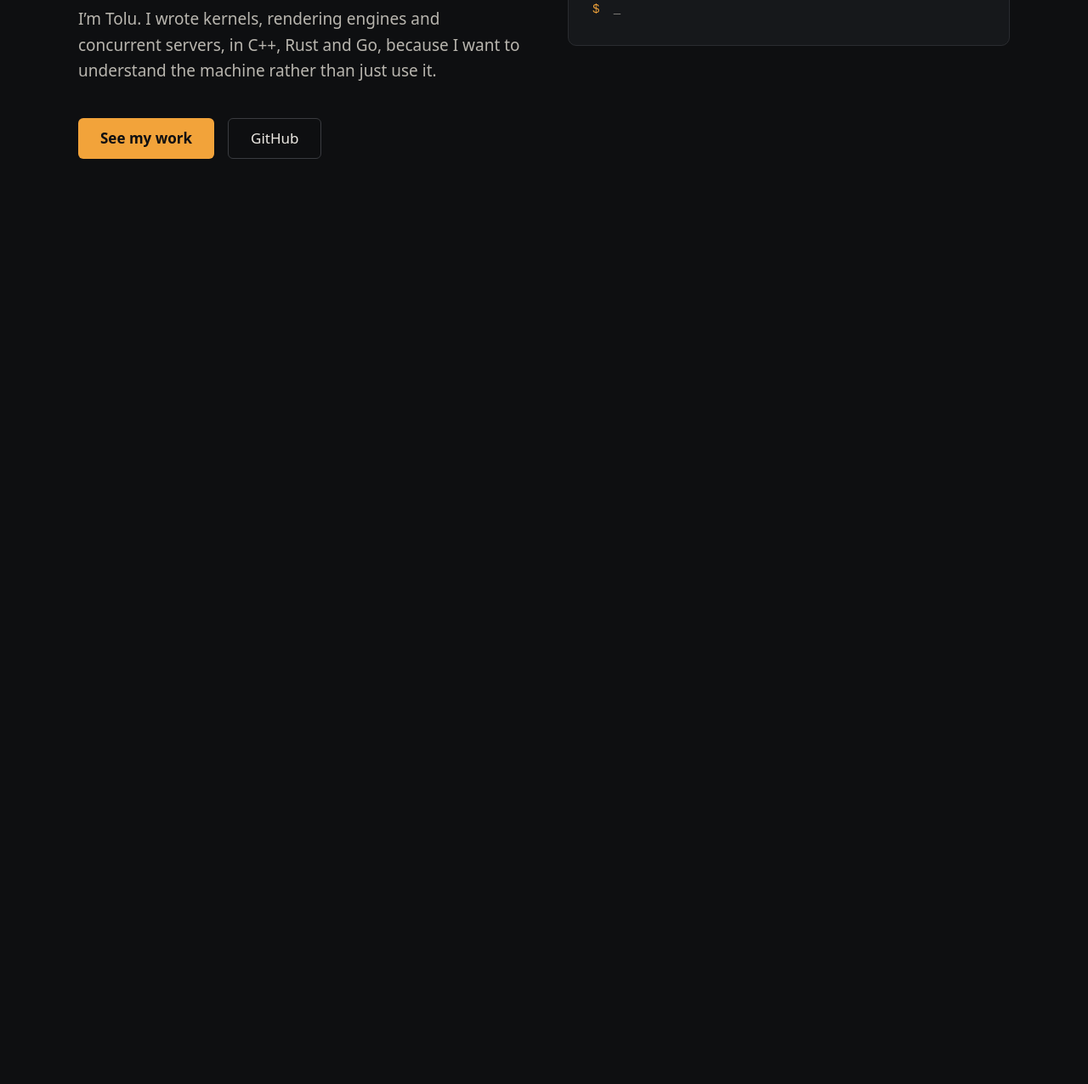
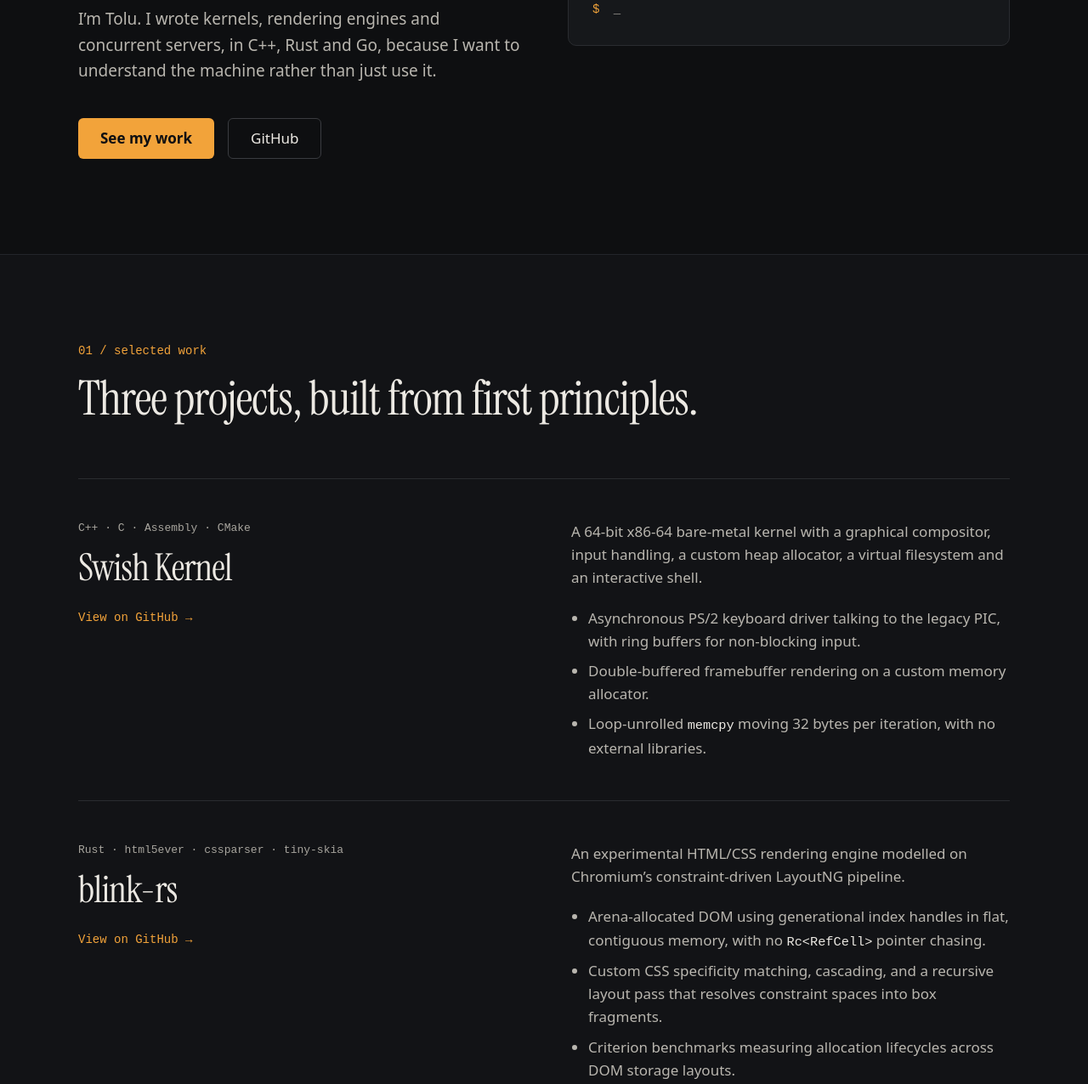
Before and after one commit to Powerisinschool/powerisinschool.github.io, an Astro site: page / in a window 1280 px wide. Shown: the part 592-1868 px from the top of the page at 85% size. Before the commit the page ends 891 px from the top, so only its background shows below. Built offline with nearby package versions, Linux system fonts and the light colour scheme; Astro itself is replaced by a stand-in of ours.

Commit message:
Add project showcase section with dynamic project rows and headings

```diff
--- /dev/null
+++ b/src/components/ProjectRow.astro
@@ -0,0 +1,89 @@
+---
+interface Props {
+  title: string;
+  stack: string;
+  href?: string;
+  summary: string;
+  bullets: string[];
+}
+
+const { title, stack, href, summary, bullets } = Astro.props;
+---
+
+<article class="project-row">
+  <div class="meta">
+    <p class="stack">{stack}</p>
+    <h3>{title}</h3>
+    {
+      href && (
+        <a href={href} class="link">
+          View on GitHub &rarr;
+        </a>
+      )
+    }
+  </div>
+  <div class="details">
+    <p class="summary">{summary}</p>
+    <ul class="bullets">
+      {bullets.map((bullet) => <li set:html={bullet} />)}
+    </ul>
+  </div>
+</article>
+
+<style>
+  .project-row {
+    display: grid;
+    grid-template-columns: repeat(auto-fit, minmax(300px, 1fr));
+    gap: 32px 64px;
+    padding: 48px 0;
+    border-top: 1px solid var(--line-strong);
+  }
+
+  /* The last project row requires a bottom border */
+  .project-row:last-of-type {
+    border-bottom: 1px solid var(--line-strong);
+  }
+
+  .stack {
+    margin: 0 0 12px;
+    font-family: var(--font-mono);
+    font-size: 13px;
+    color: var(--text-muted);
+  }
+
+  h3 {
+    margin: 0 0 20px;
+    transition: color 150ms ease;
+  }
+
+  .link {
+    font-family: var(--font-mono);
+    font-size: 14px;
+    color: var(--accent);
+    text-decoration: none;
+  }
+
+  .summary {
+    margin: 0 0 20px;
+    color: var(--text-body);
+  }
+
+  .bullets {
+    margin: 0;
+    padding-left: 20px;
+    color: var(--text-body);
+  }
+
+  .bullets li {
+    margin-bottom: 8px;
+  }
+
+  .bullets li:last-child {
+    margin-bottom: 0;
+  }
+
+  /* Optional hover enhancement from the design spec */
+  .project-row:hover h3 {
+    color: var(--accent);
+  }
+</style>
--- /dev/null
+++ b/src/components/SectionHeading.astro
@@ -0,0 +1,37 @@
+---
+interface Props {
+  eyebrow: string;
+  heading: string;
+}
+
+const { eyebrow, heading } = Astro.props;
+---
+
+<div class="heading-block">
+  <p class="eyebrow">{eyebrow}</p>
+  <h2 set:html={heading} />
+</div>
+
+<style>
+  .heading-block {
+    margin-bottom: 64px;
+  }
+
+  .eyebrow {
+    margin: 0 0 16px;
+    font-family: var(--font-mono);
+    font-size: 14px;
+    color: var(--accent);
+  }
+
+  h2 {
+    margin: 0;
+    max-width: 760px;
+  }
+
+  @media (max-width: 600px) {
+    .heading-block {
+      margin-bottom: 40px;
+    }
+  }
+</style>
--- /dev/null
+++ b/src/data/projects.ts
@@ -0,0 +1,37 @@
+export const projects = [
+  {
+    title: "Swish Kernel",
+    stack: "C++ · C · Assembly · CMake",
+    href: "https://github.com/Powerisinschool/swish_kernel",
+    summary:
+      "A 64-bit x86-64 bare-metal kernel with a graphical compositor, input handling, a custom heap allocator, a virtual filesystem and an interactive shell.",
+    bullets: [
+      "Asynchronous PS/2 keyboard driver talking to the legacy PIC, with ring buffers for non-blocking input.",
+      "Double-buffered framebuffer rendering on a custom memory allocator.",
+      "Loop-unrolled <code>memcpy</code> moving 32 bytes per iteration, with no external libraries.",
+    ],
+  },
+  {
+    title: "blink-rs",
+    stack: "Rust · html5ever · cssparser · tiny-skia",
+    href: "https://github.com/Powerisinschool/blink-rs",
+    summary:
+      "An experimental HTML/CSS rendering engine modelled on Chromium’s constraint-driven LayoutNG pipeline.",
+    bullets: [
+      "Arena-allocated DOM using generational index handles in flat, contiguous memory, with no <code>Rc&lt;RefCell&gt;</code> pointer chasing.",
+      "Custom CSS specificity matching, cascading, and a recursive layout pass that resolves constraint spaces into box fragments.",
+      "Criterion benchmarks measuring allocation lifecycles across DOM storage layouts.",
+    ],
+  },
+  {
+    title: "WebRTC SFU Server",
+    stack: "Go · Pion · WebRTC",
+    href: undefined,
+    summary:
+      "A highly concurrent video-conferencing server built from the ground up on the Pion media framework.",
+    bullets: [
+      "Unit-tested fixed-window rate limiter on a sharded map, absorbing request spikes.",
+      "Granular read-write mutexes on peer connections to keep lock contention low and global state thread-safe.",
+    ],
+  },
+];
--- a/src/pages/index.astro
+++ b/src/pages/index.astro
@@ -1,8 +1,24 @@
 ---
 import BaseLayout from "../layouts/Base.astro";
 import Hero from "../components/Hero.astro";
+import SectionHeading from "../components/SectionHeading.astro";
+import ProjectRow from "../components/ProjectRow.astro";
+import { projects } from "../data/projects.js";
 ---
 
 <BaseLayout>
-  <Hero />
+	<Hero />
+  <section id="work" class="section section--raised">
+    <div class="container">
+      <SectionHeading
+        eyebrow="01 / selected work"
+        heading="Three projects, built from first principles."
+      />
+      <div class="projects-list">
+        {projects.map(project => (
+          <ProjectRow {...project} />
+        ))}
+      </div>
+    </div>
+  </section>
 </BaseLayout>
```
